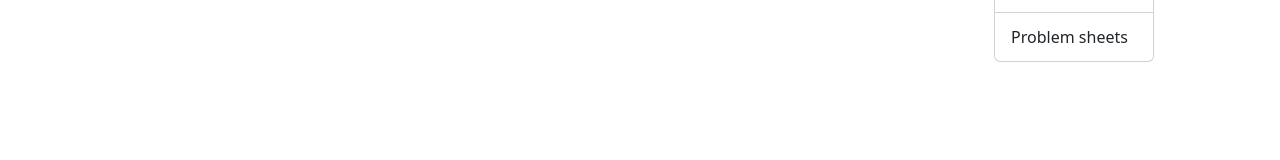
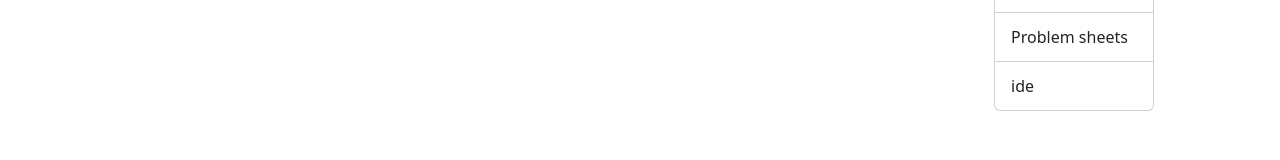
Before and after one commit to Traveller08/wecode, a React (Create React App) app in the folder frontend/: page /bug in a window 1280 px wide. Both pictures are taken after a click on the button "Practice". Shown: the part 126-286 px from the top of the page. Built offline with nearby package versions, Linux system fonts and the light colour scheme; what react-chatbot-kit would draw is missing.

Commit message:
feature/ide

```diff
--- a/frontend/src/App.js
+++ b/frontend/src/App.js
@@ -27,7 +27,7 @@ import VisualizerPage from "./pages/VisualizerPage";
 import UnsolvedProblemsPage from "./pages/UnsolvedProblemsPage";
 import BlogPage from "./pages/BlogPage";
 import Layout from "./Layout";
-
+import IdePage from "./pages/IdePage";
 const App = () => {
   const [user, setUser] = useState(null);
   const handleLogout = () => {
@@ -118,6 +118,18 @@ const App = () => {
             </>
           }
         />
+
+      <Route
+          exact
+          path="/practice/ide"
+          element={
+            <>
+              <NavBar user={user} logout={handleLogout} />
+              <IdePage user={user} />{" "}
+            </>
+          }
+        />
+
         <Route
           exact
           path="/learn/tutorials"
--- a/frontend/src/components/navbar/NavBar.jsx
+++ b/frontend/src/components/navbar/NavBar.jsx
@@ -66,9 +66,14 @@ const NavBar = (props) => {
                 wecode
               </Offcanvas.Title>
             </Offcanvas.Header>
+
+
             <Offcanvas.Body>
               <Nav className="justify-content-end flex-grow-1 pe-3">
                 <Nav.Link href="/">Home</Nav.Link>
+
+
+
                 <NavDropdown
                   title="Learn"
                   align={{ lg: "end" }}
@@ -85,6 +90,8 @@ const NavBar = (props) => {
                     Something else here
                   </NavDropdown.Item> */}
                 </NavDropdown>
+
+
 
                 <NavDropdown
                   title="Practice"
@@ -111,6 +118,14 @@ const NavBar = (props) => {
                     href="/practice/problemsheets"
                   >
                     Problem sheets
+                  </NavDropdown.Item>
+
+                  <NavDropdown.Divider />
+                  <NavDropdown.Item
+                    name="ide"
+                    href="/practice/ide"
+                  >
+                    ide
                   </NavDropdown.Item>
                   {/* <NavDropdown.Item
                     name="companyWiseProblems"
--- /dev/null
+++ b/frontend/src/components/practice/ide/Ide.jsx
@@ -0,0 +1,9 @@
+import React from 'react';
+
+const Ide = () => {
+  return (
+    <div>Ide</div>
+  )
+}
+
+export default Ide;
--- /dev/null
+++ b/frontend/src/pages/IdePage.jsx
@@ -0,0 +1,12 @@
+import React from "react";
+import Ide from "../components/practice/ide/Ide";
+
+const IdePage = (props) => {
+  return (
+    <>
+      <Ide />
+    </>
+  );
+};
+
+export default IdePage;
```
